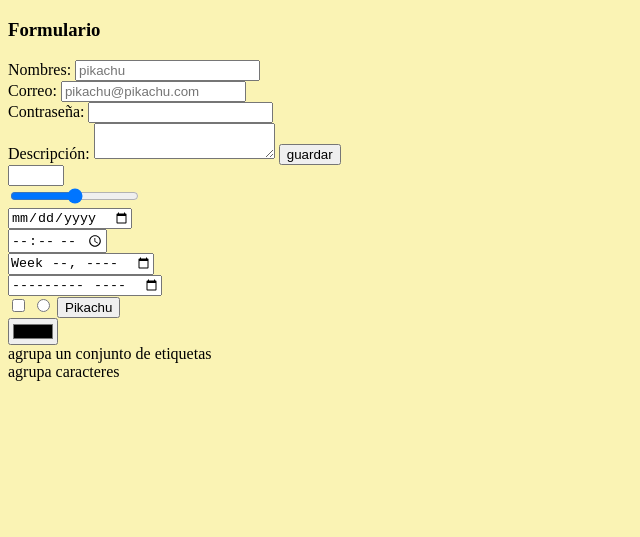
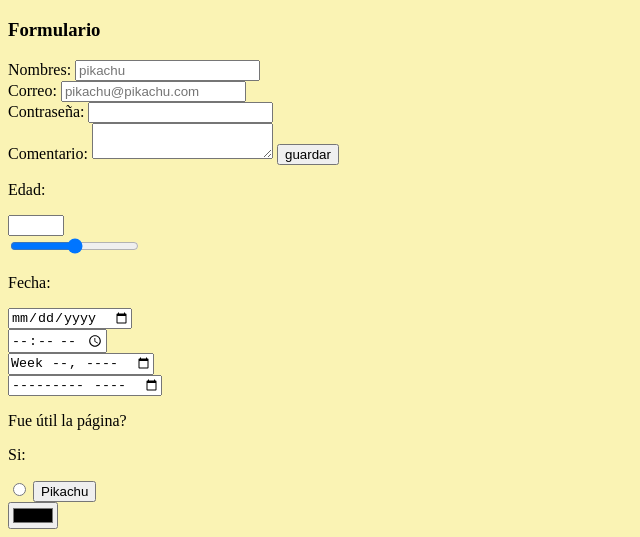
Before and after one commit to LeonelHP7/Mosito, a plain HTML site: page index.html in a window 1280 px wide. Shown: the part 2769-3306 px from the top of the page, without its empty margins (0-640 px from the left). Before the commit the page ends 3158 px from the top, so only its background shows below. Drawn offline with Linux system fonts and the light colour scheme.

Commit message:
Primer comit

```diff
--- a/index.html
+++ b/index.html
@@ -112,12 +112,15 @@
                     <label for="pass">Contraseña:</label>
                     <input type="password" id="pass" required>
                     <br>
-                    <label for="desc">Descripción:</label>
+                    <label for="desc">Comentario:</label>
                     <textarea id="desc" required></textarea>
                     <input type="submit" value="guardar">
                 </form>
             </article>
             <article>
+                <p>
+                    Edad:
+                </p>
                 <form action="#">
                     <input type="number" min="0" max="10" step="3">
                     <br>
@@ -125,6 +128,9 @@
                 </form>
             </article>
             <article>
+                <p>
+                    Fecha:
+                </p>
                 <form action="#">
                     <input type="date">
                     <br>
@@ -137,7 +143,12 @@
             </article>
             <article>
                 <form action="#">
-                    <input type="checkbox">
+                    <p>
+                        Fue útil la página?
+                    </p>
+                    <p>
+                        Si:
+                    </p>
                     <input type="radio">
                     <button>Pikachu</button>
                 </form>
@@ -147,12 +158,7 @@
                     <input type="color">
                 </form>
             </article>
-            <div>
-                agrupa un conjunto de etiquetas
-            </div>
-            <spam>
-                agrupa caracteres
-            </spam>
+
         </main>
 </body>
 </html>
```
